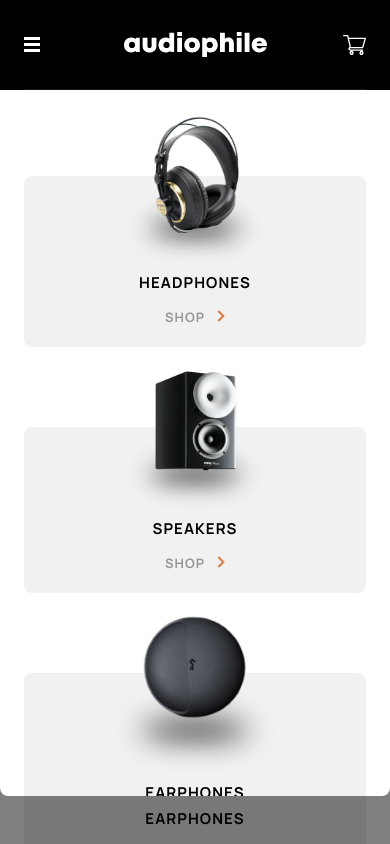
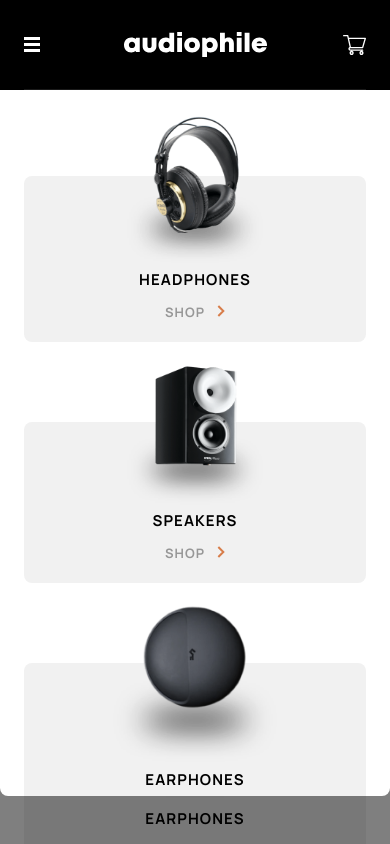
Before and after one commit to scottmotion/audiophile-ecommerce, a React (Vite) app: page /audiophile-ecommerce/speakers/1 in a window 390 px wide. Both pictures are taken after a click on the button 32 px from the left and 44 px from the top of the page. Shown: the top 844 px of the page. Built offline with nearby package versions, Linux system fonts and the light colour scheme.

Commit message:
Update MobileMenu.tsx

```diff
--- a/src/Components/MobileMenu.tsx
+++ b/src/Components/MobileMenu.tsx
@@ -23,7 +23,7 @@ export default function MobileMenu({ toggleMobileMenu }: MobileMenuProps) {
             alt="Headphones"
             className="-mt-[5rem] w-40"
           ></img>
-          <p className="pb-3 text-center font-bold uppercase tracking-[1.07px] text-black opacity-100">
+          <p className="heading-8 lg:heading-7 pb-3 text-center text-black opacity-100">
             Headphones
           </p>
           <button className="btn btn-4">Shop</button>
@@ -39,7 +39,7 @@ export default function MobileMenu({ toggleMobileMenu }: MobileMenuProps) {
             alt="Headphones"
             className="-mt-[5rem] w-40"
           ></img>
-          <p className="pb-3 text-center font-bold uppercase tracking-[1.07px] text-black opacity-100">
+          <p className="heading-8 lg:heading-7 pb-3 text-center text-black opacity-100">
             Speakers
           </p>
           <button className="btn btn-4">Shop</button>
@@ -55,7 +55,7 @@ export default function MobileMenu({ toggleMobileMenu }: MobileMenuProps) {
             alt="Headphones"
             className="-mt-[5rem] w-48"
           ></img>
-          <p className="pb-3 text-center font-bold uppercase tracking-[1.07px] text-black opacity-100">
+          <p className="heading-8 lg:heading-7 pb-3 text-center text-black opacity-100">
             Earphones
           </p>
           <button className="btn btn-4">Shop</button>
```
